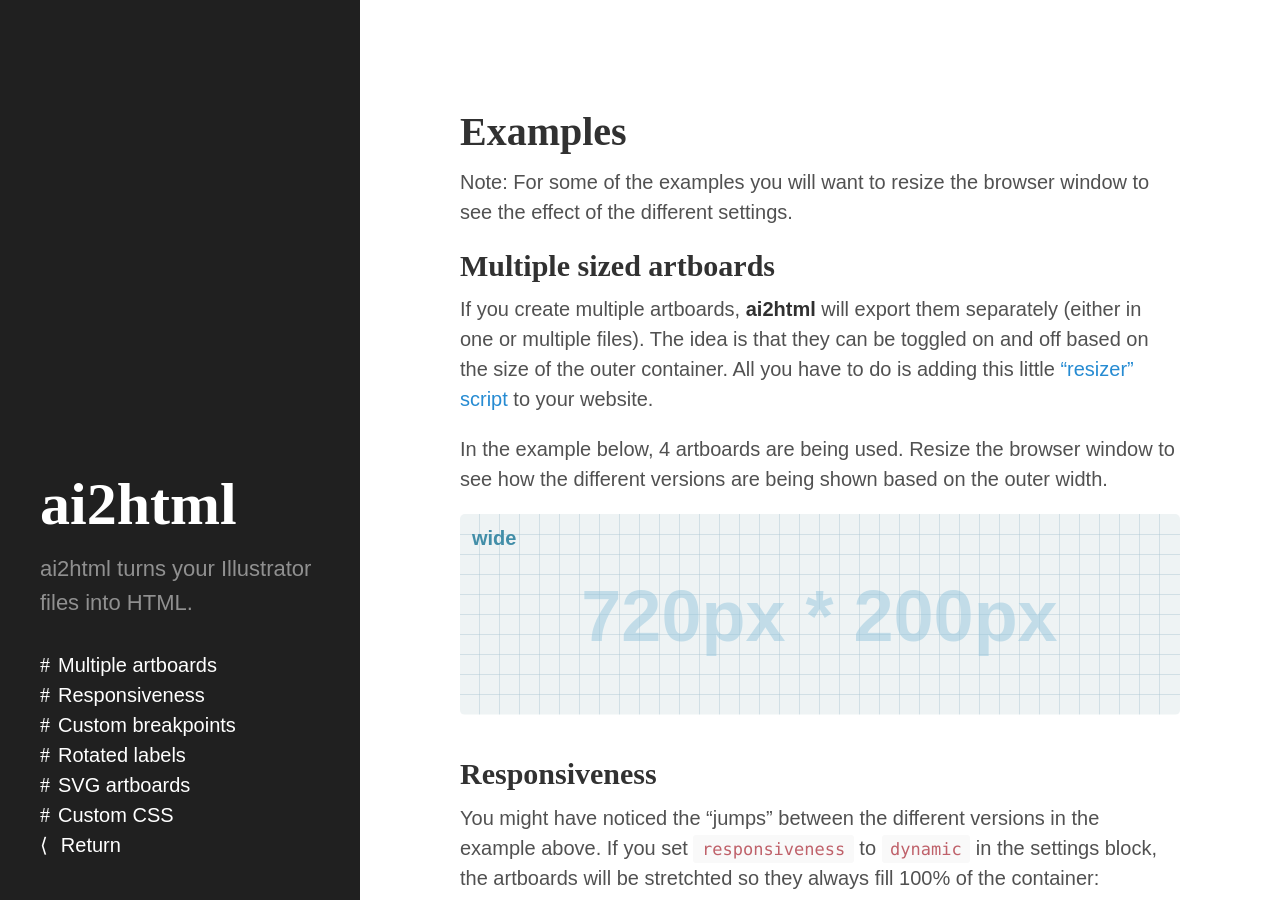
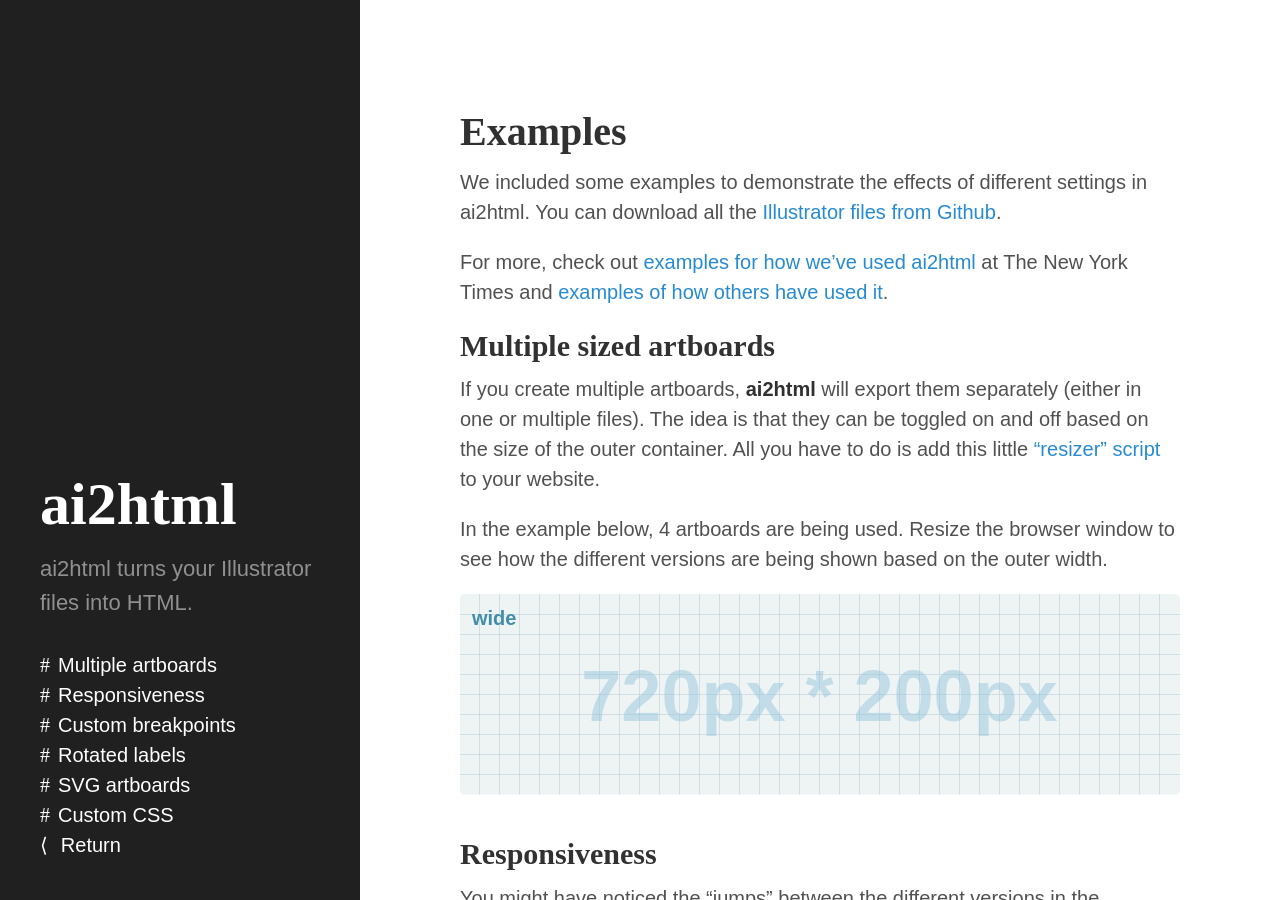
Before and after one commit to newsdev/ai2html, a Jekyll site: the page built from examples.md, in a window 1280 px wide and 900 px high. Built offline with Jekyll 4.4.1, drawn with Linux system fonts in a browser that asks for light colours; Markdown is read by kramdown in place of the engine named in the settings; some of the changed text lies outside the part shown.

Commit message:
examples

```diff
--- a/_includes/svg.html
+++ b/_includes/svg.html
@@ -1,5 +1,5 @@
 <div id='g-svg-box' class='ai2html'>
-	<!-- Generated by ai2html v0.56 - 2015-12-22 - 21:55 -->
+	<!-- Generated by ai2html v0.56 - 2015-12-23 - 11:58 -->
 	<!-- ai file: svg -->
 
 	<style type='text/css' media='screen,print'>
@@ -40,5 +40,5 @@
 	</div>
 
 
-	<!-- End ai2html - 2015-12-22 - 21:55 -->
+	<!-- End ai2html - 2015-12-23 - 11:58 -->
 </div>
--- a/examples.md
+++ b/examples.md
@@ -12,11 +12,13 @@
 
 # Examples
 
-Note: For some of the examples you will want to resize the browser window to see the effect of the different settings.
+We included some examples to demonstrate the effects of different settings in ai2html. You can download all the [Illustrator files from Github](https://github.com/newsdev/ai2html/tree/gh-pages/_ai).
+
+For more, check out [examples for how we’ve used ai2html](https://delicious.com/archietse/ai2html,nyt) at The New York Times and [examples of how others have used it](https://delicious.com/archietse/ai2html,others).
 
 ## Multiple sized artboards
 
-If you create multiple artboards, **ai2html** will export them separately (either in one or multiple files). The idea is that they can be toggled on and off based on the size of the outer container. All you have to do is adding this little ["resizer" script](https://gist.github.com/gka/093496b7707110178994) to your website.
+If you create multiple artboards, **ai2html** will export them separately (either in one or multiple files). The idea is that they can be toggled on and off based on the size of the outer container. All you have to do is add this little ["resizer" script](https://gist.github.com/gka/093496b7707110178994) to your website.
 
 In the example below, 4 artboards are being used. Resize the browser window to see how the different versions are being shown based on the outer width.
 
@@ -43,7 +45,7 @@
 
 {% include rotated.html %}
 
-If you want don't want the rotated labels to be rendered as HTML, you can restore the old behaviour by adding `render_rotated_skewed_text_as: image` to your settings block. The text will be added to the base artboard image.
+If you don't want the rotated labels to be rendered as HTML, you can restore the old behaviour by adding `render_rotated_skewed_text_as: image` to your settings block. The text will be added to the base artboard image.
 
 {% include rotated-image.html %}
 
@@ -53,11 +55,17 @@
 
 {% include svg.html %}
 
+[Here's the SVG artboard](images/svg-720.svg) in case you want to check it out.
+
+Note that the SVG output generated by Illustrator will still include the markup of all elements that were hidden by ai2html before the export. To fix this we wrote a little [Node.js script](https://gist.github.com/gka/c97465e7a25d943e1191#file-clean-ai2html-svg-artboard-js) that removes these hidden elements.
+
 ## Custom CSS
 
-Use the `ai2html-css` text field to add custom CSS styles to the HTML text labels. You can target different labels by using their layer name in the CSS selector.
+Use the `ai2html-css` text field to add custom CSS styles to the HTML text labels. You can target different labels by using the name of the parent layer in the CSS selector.
 
 {% include custom-css.html %}
+
+
 
 <style type="text/css">
     .g-artboard {
```
Also changed, not shown: index.md (+4 -0 lines), images/svg-720.svg, 5 other files.
